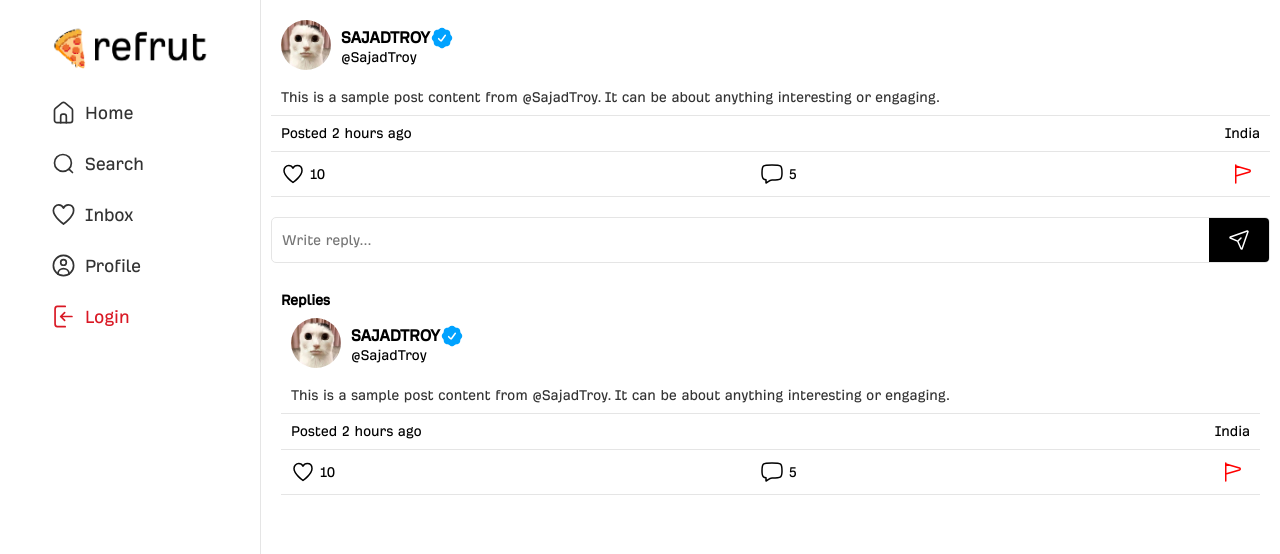
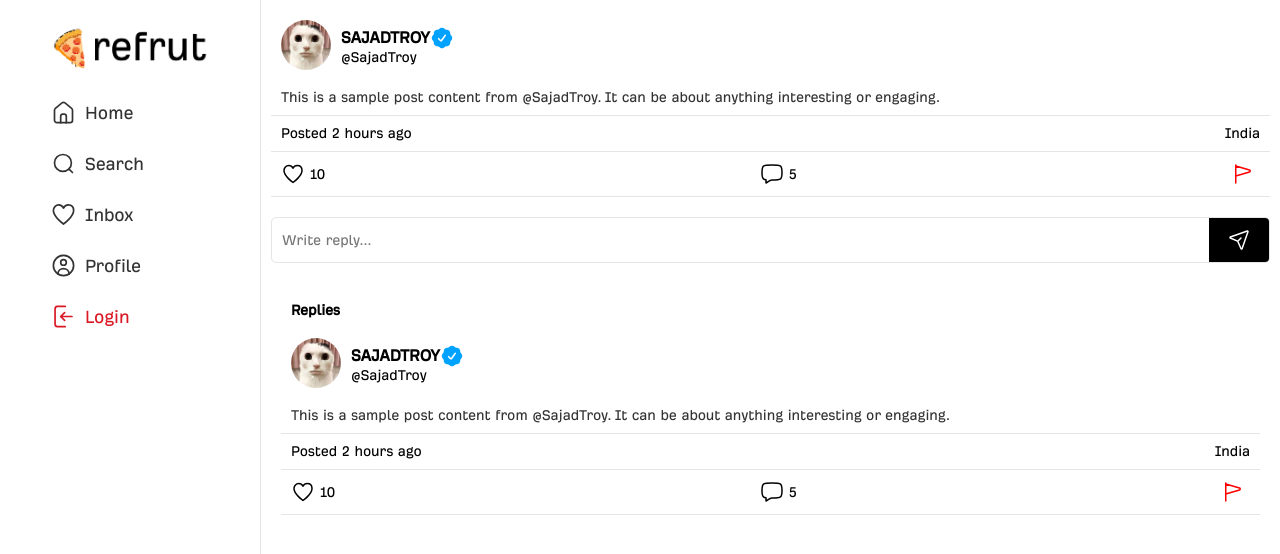
Before and after one commit to SajadTroy/refrut_next, a Next.js app: page /post/abcd in a window 1280 px wide. Shown: the top 554 px of the page. Built offline with nearby package versions, Linux system fonts and the light colour scheme.

Commit message:
Add styling for reply container header in Post.css

```diff
--- a/styles/Post.css
+++ b/styles/Post.css
@@ -162,3 +162,10 @@
     border-radius: 5px;
     margin-top: 10px;
 }
+
+.reply_container .reply_header {
+    display: flex;
+    align-items: center;
+    padding: 10px;
+    color: #000;
+}
```
